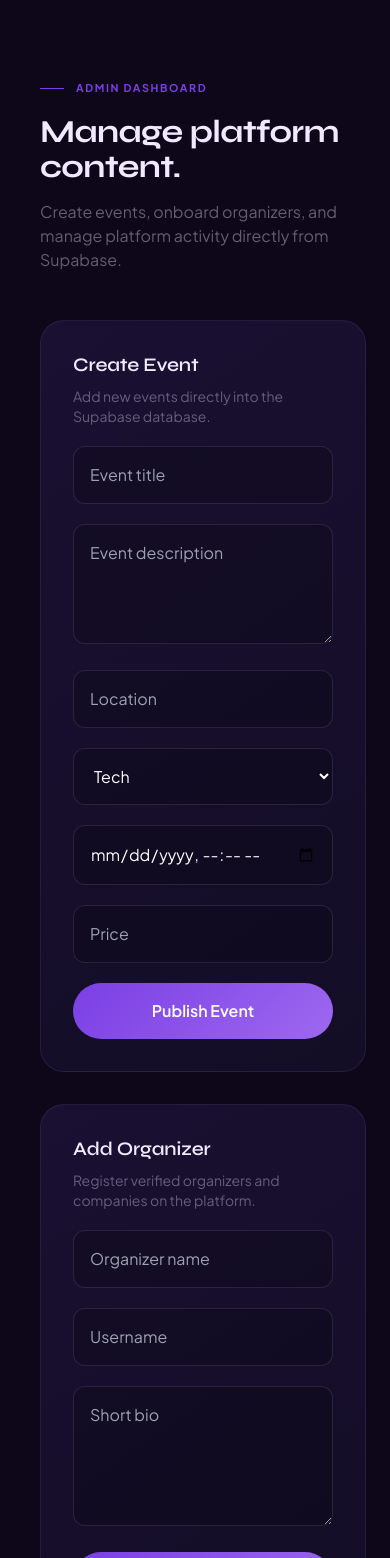
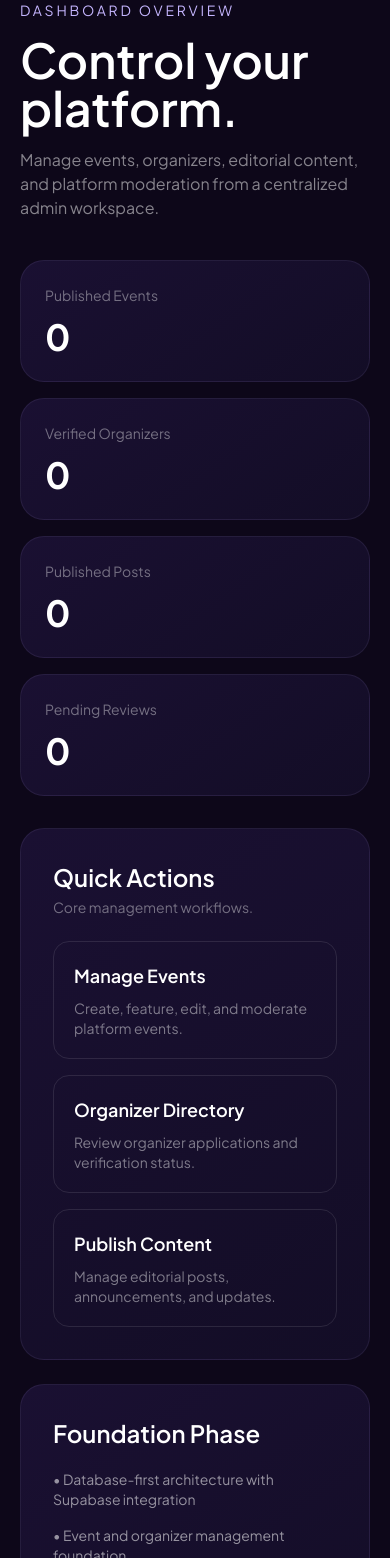
Before and after one commit to emeka-divine-exe/verive, a Next.js app: page /admin in a window 390 px wide. Shown: the part 442-2000 px from the top of the page. Built offline with nearby package versions, Linux system fonts and the light colour scheme.

Commit message:
Add files via upload

```diff
--- a/src/app/admin/page.tsx
+++ b/src/app/admin/page.tsx
@@ -1,133 +1,69 @@
-'use client'
+import Link from 'next/link'
 
-import { useState } from 'react'
-import { createClient } from '@/lib/supabase/client'
+const stats = [
+  { label: 'Published Events', value: '0' },
+  { label: 'Verified Organizers', value: '0' },
+  { label: 'Published Posts', value: '0' },
+  { label: 'Pending Reviews', value: '0' },
+]
 
-const supabase = createClient()
-
-export default function AdminPage() {
-  const [loading, setLoading] = useState(false)
-  const [message, setMessage] = useState('')
-
-  async function handleEventSubmit(formData: FormData) {
-    setLoading(true)
-    setMessage('')
-
-    const payload = {
-      title: formData.get('title'),
-      description: formData.get('description'),
-      category: formData.get('category'),
-      location: formData.get('location'),
-      starts_at: formData.get('starts_at'),
-      price: Number(formData.get('price') || 0),
-      published: true,
-      featured: false,
-    }
-
-    const { error } = await supabase.from('events').insert(payload)
-
-    if (error) {
-      setMessage(error.message)
-    } else {
-      setMessage('Event created successfully.')
-    }
-
-    setLoading(false)
-  }
-
-  async function handleOrganizerSubmit(formData: FormData) {
-    setLoading(true)
-    setMessage('')
-
-    const payload = {
-      full_name: formData.get('full_name'),
-      username: formData.get('username'),
-      role: 'organizer',
-      bio: formData.get('bio'),
-    }
-
-    const { error } = await supabase.from('profiles').insert(payload)
-
-    if (error) {
-      setMessage(error.message)
-    } else {
-      setMessage('Organizer created successfully.')
-    }
-
-    setLoading(false)
-  }
-
+export default function AdminDashboard() {
   return (
-    <div className="min-h-screen container-page py-20">
-      <div className="mb-12">
-        <div className="sec-label sec-label-left mb-6">
-          <span>Admin Dashboard</span>
-        </div>
-
-        <h1 className="h-xl mb-4" style={{ color: '#F0EAFF' }}>
-          Manage platform content.
-        </h1>
-
-        <p className="font-body max-w-2xl" style={{ color: 'rgba(240,234,255,0.38)' }}>
-          Create events, onboard organizers, and manage platform activity directly from Supabase.
+    <div>
+      <div className="mb-10">
+        <p className="text-sm uppercase tracking-[0.2em] text-violet-300 mb-4">Dashboard Overview</p>
+        <h1 className="text-5xl font-semibold text-white mb-4">Control your platform.</h1>
+        <p className="text-white/50 max-w-2xl">
+          Manage events, organizers, editorial content, and platform moderation from a centralized admin workspace.
         </p>
       </div>
 
-      {message && (
-        <div className="gcard rounded-2xl p-4 mb-8" style={{ color: '#F0EAFF' }}>
-          {message}
-        </div>
-      )}
+      <div className="grid md:grid-cols-2 xl:grid-cols-4 gap-4 mb-8">
+        {stats.map((stat) => (
+          <div key={stat.label} className="gcard rounded-3xl p-6">
+            <p className="text-white/40 text-sm mb-3">{stat.label}</p>
+            <h2 className="text-4xl font-bold text-white">{stat.value}</h2>
+          </div>
+        ))}
+      </div>
 
-      <div className="grid lg:grid-cols-2 gap-8">
-        <form action={handleEventSubmit} className="gcard rounded-3xl p-8 space-y-5">
-          <div>
-            <h2 className="h-md mb-2" style={{ color: '#F0EAFF' }}>
-              Create Event
-            </h2>
-            <p className="text-sm" style={{ color: 'rgba(240,234,255,0.36)' }}>
-              Add new events directly into the Supabase database.
-            </p>
+      <div className="grid xl:grid-cols-[1.2fr_0.8fr] gap-6">
+        <div className="gcard rounded-3xl p-8">
+          <div className="flex items-center justify-between mb-6">
+            <div>
+              <h2 className="text-2xl font-semibold text-white">Quick Actions</h2>
+              <p className="text-white/40 text-sm mt-1">Core management workflows.</p>
+            </div>
           </div>
 
-          <input name="title" required placeholder="Event title" className="w-full rounded-xl bg-black/20 border border-white/10 p-4 text-white" />
-          <textarea name="description" required placeholder="Event description" className="w-full rounded-xl bg-black/20 border border-white/10 p-4 text-white min-h-[120px]" />
-          <input name="location" required placeholder="Location" className="w-full rounded-xl bg-black/20 border border-white/10 p-4 text-white" />
+          <div className="grid md:grid-cols-2 gap-4">
+            <Link href="/admin/events" className="rounded-2xl border border-white/10 p-5 hover:bg-white/5 transition-colors">
+              <h3 className="text-lg font-semibold text-white mb-2">Manage Events</h3>
+              <p className="text-sm text-white/45">Create, feature, edit, and moderate platform events.</p>
+            </Link>
 
-          <select name="category" className="w-full rounded-xl bg-black/20 border border-white/10 p-4 text-white">
-            <option value="tech">Tech</option>
-            <option value="design">Design</option>
-            <option value="startup">Startup</option>
-            <option value="career">Career</option>
-            <option value="community">Community</option>
-          </select>
+            <Link href="/admin/organizers" className="rounded-2xl border border-white/10 p-5 hover:bg-white/5 transition-colors">
+              <h3 className="text-lg font-semibold text-white mb-2">Organizer Directory</h3>
+              <p className="text-sm text-white/45">Review organizer applications and verification status.</p>
+            </Link>
 
-          <input type="datetime-local" name="starts_at" required className="w-full rounded-xl bg-black/20 border border-white/10 p-4 text-white" />
-          <input type="number" name="price" placeholder="Price" className="w-full rounded-xl bg-black/20 border border-white/10 p-4 text-white" />
+            <Link href="/admin/posts" className="rounded-2xl border border-white/10 p-5 hover:bg-white/5 transition-colors">
+              <h3 className="text-lg font-semibold text-white mb-2">Publish Content</h3>
+              <p className="text-sm text-white/45">Manage editorial posts, announcements, and updates.</p>
+            </Link>
+          </div>
+        </div>
 
-          <button disabled={loading} className="btn-pri text-white font-semibold px-6 py-4 w-full">
-            {loading ? 'Saving...' : 'Publish Event'}
-          </button>
-        </form>
-
-        <form action={handleOrganizerSubmit} className="gcard rounded-3xl p-8 space-y-5">
-          <div>
-            <h2 className="h-md mb-2" style={{ color: '#F0EAFF' }}>
-              Add Organizer
-            </h2>
-            <p className="text-sm" style={{ color: 'rgba(240,234,255,0.36)' }}>
-              Register verified organizers and companies on the platform.
-            </p>
-          </div>
-
-          <input name="full_name" required placeholder="Organizer name" className="w-full rounded-xl bg-black/20 border border-white/10 p-4 text-white" />
-          <input name="username" required placeholder="Username" className="w-full rounded-xl bg-black/20 border border-white/10 p-4 text-white" />
-          <textarea name="bio" required placeholder="Short bio" className="w-full rounded-xl bg-black/20 border border-white/10 p-4 text-white min-h-[140px]" />
-
-          <button disabled={loading} className="btn-pri text-white font-semibold px-6 py-4 w-full">
-            {loading ? 'Saving...' : 'Create Organizer'}
-          </button>
-        </form>
+        <div className="gcard rounded-3xl p-8">
+          <h2 className="text-2xl font-semibold text-white mb-5">Foundation Phase</h2>
+          <ul className="space-y-4 text-sm text-white/55">
+            <li>• Database-first architecture with Supabase integration</li>
+            <li>• Event and organizer management foundation</li>
+            <li>• Content publishing workflow</li>
+            <li>• Expandable moderation system</li>
+            <li>• Scalable admin navigation structure</li>
+          </ul>
+        </div>
       </div>
     </div>
   )
```
